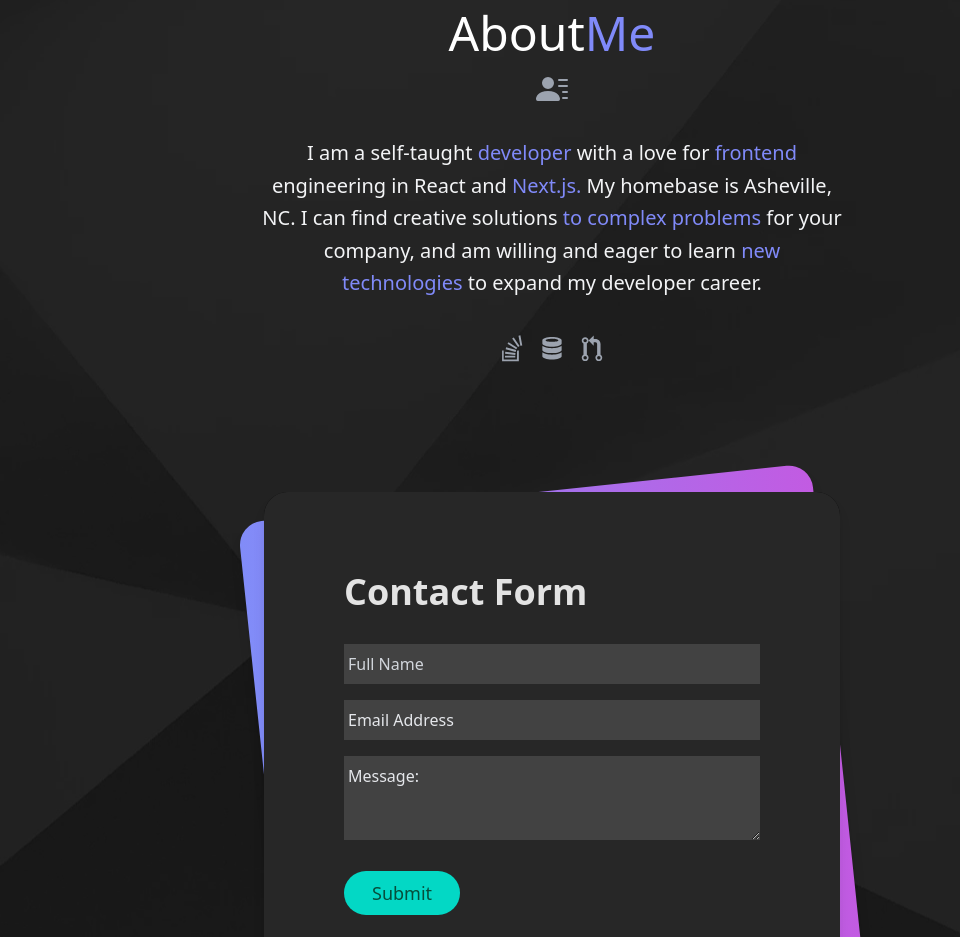
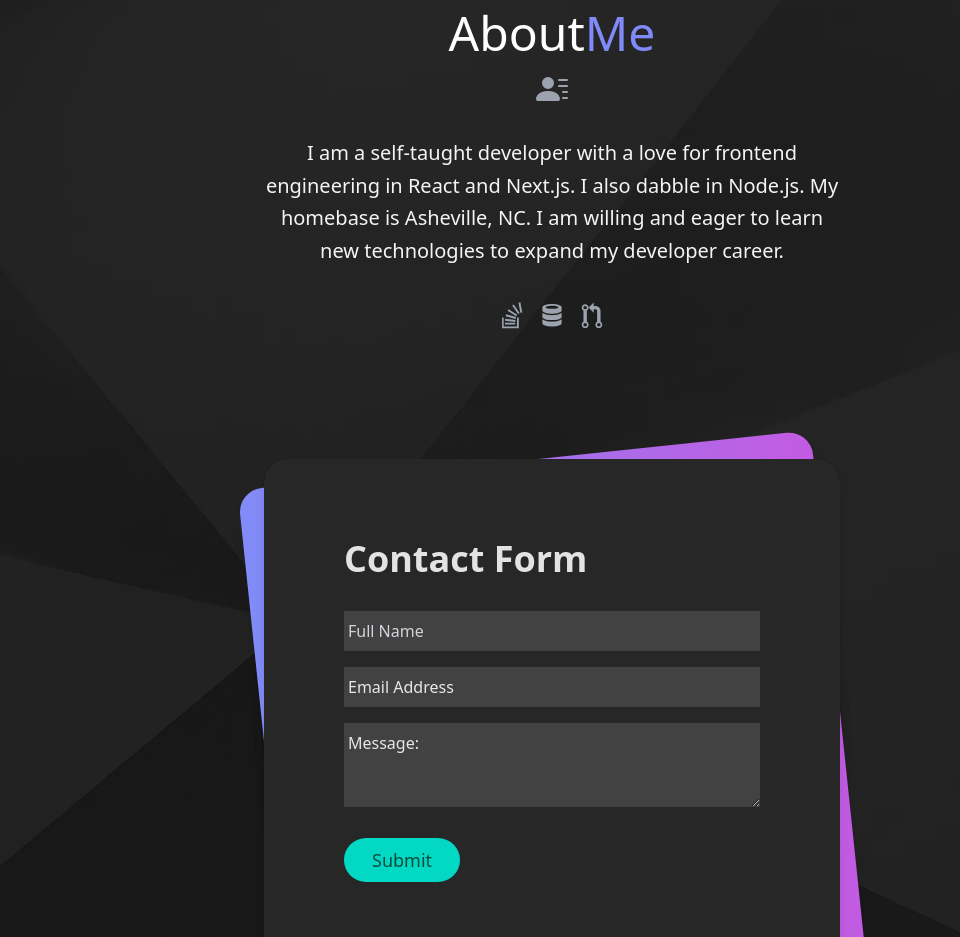
Before and after one commit to coscoaj1/myportfolio, a Next.js app: page / in a window 1280 px wide. Shown: the part 4140-5077 px from the top of the page, without its empty margins (88-1048 px from the left). Built offline with nearby package versions, Linux system fonts and the light colour scheme.

Commit message:
updated colors

```diff
--- a/components/About.js
+++ b/components/About.js
@@ -1,7 +1,7 @@
-import React from 'react';
-import { DiStackoverflow, DiDatabase, DiGitPullRequest } from 'react-icons/di';
-import Contact from './Contact';
-import { BsPersonLinesFill } from 'react-icons/bs';
+import React from "react";
+import { DiStackoverflow, DiDatabase, DiGitPullRequest } from "react-icons/di";
+import Contact from "./Contact";
+import { BsPersonLinesFill } from "react-icons/bs";
 
 function About() {
   return (
@@ -19,16 +19,11 @@ function About() {
           <BsPersonLinesFill className="z-10 w-8 h-8 text-center text-gray-400" />
         </div>
         <div className="z-10 flex flex-col items-center justify-center">
-					<p className="px-2 my-8 text-xl leading-relaxed text-center text-gray-100 max-w-4xl sm:w-2/3">
-						I am a self-taught <span className="text-[#808af9]">developer</span>{' '}
-						with a love for <span className="text-[#808af9]">frontend</span>{' '}
-						engineering in React and
-						<span className="text-[#808af9]"> Next.js.</span> My homebase is
-						Asheville, NC. I can find creative solutions{' '}
-						<span className="text-[#808af9]">to complex problems</span> for your
-						company, and am willing and eager to learn{' '}
-						<span className="text-[#808af9]">new technologies </span>
-						to expand my developer career.
+          <p className="max-w-4xl px-2 my-8 text-xl leading-relaxed text-center text-gray-100 sm:w-2/3">
+            I am a self-taught developer with a love for frontend engineering in
+            React and Next.js. I also dabble in Node.js. My homebase is
+            Asheville, NC. I am willing and eager to learn new technologies to
+            expand my developer career.
           </p>
           <div className="flex flex-row items-center justify-center gap-2">
             <DiStackoverflow className="w-8 h-8 text-gray-400" />
--- a/components/Hero.js
+++ b/components/Hero.js
@@ -15,7 +15,7 @@ function Hero() {
           <div className="z-10 flex-col items-center justify-center hidden w-12 h-full sm:flex sm:gap-2">
             <div className="flex flex-col w-12 gap-4 sm:ml-3">
               <a
-                rel="noopener"
+                rel="noreferrer"
                 aria-label="resume link"
                 href="https://docs.google.com/document/d/1qQRnFqnyDxC-rNV1sK89LQNFjfB-vcjifJx2v_wkttA/edit?usp=sharing"
                 target="_blank"
```
Lines whose indentation alone changed are shown as unchanged.
